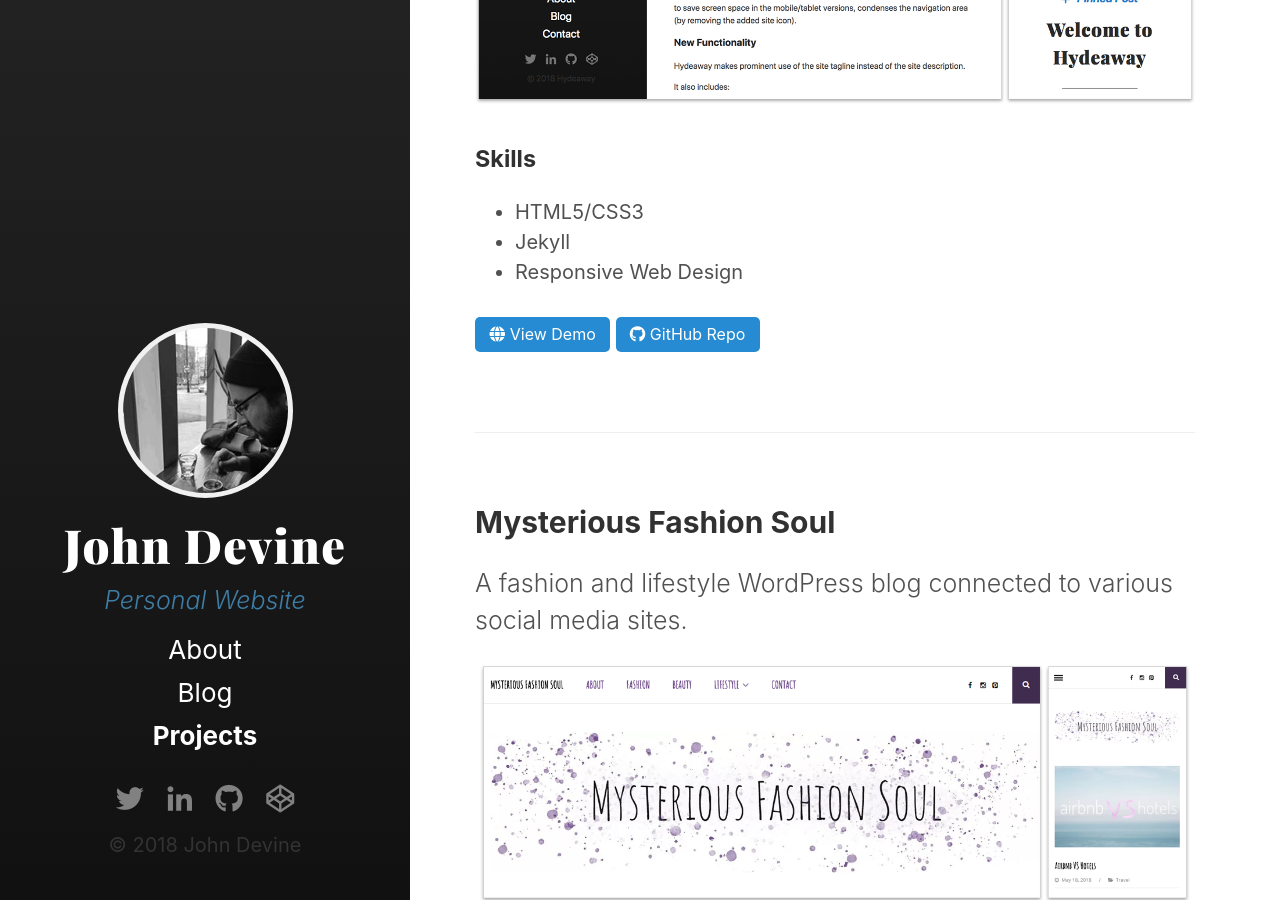
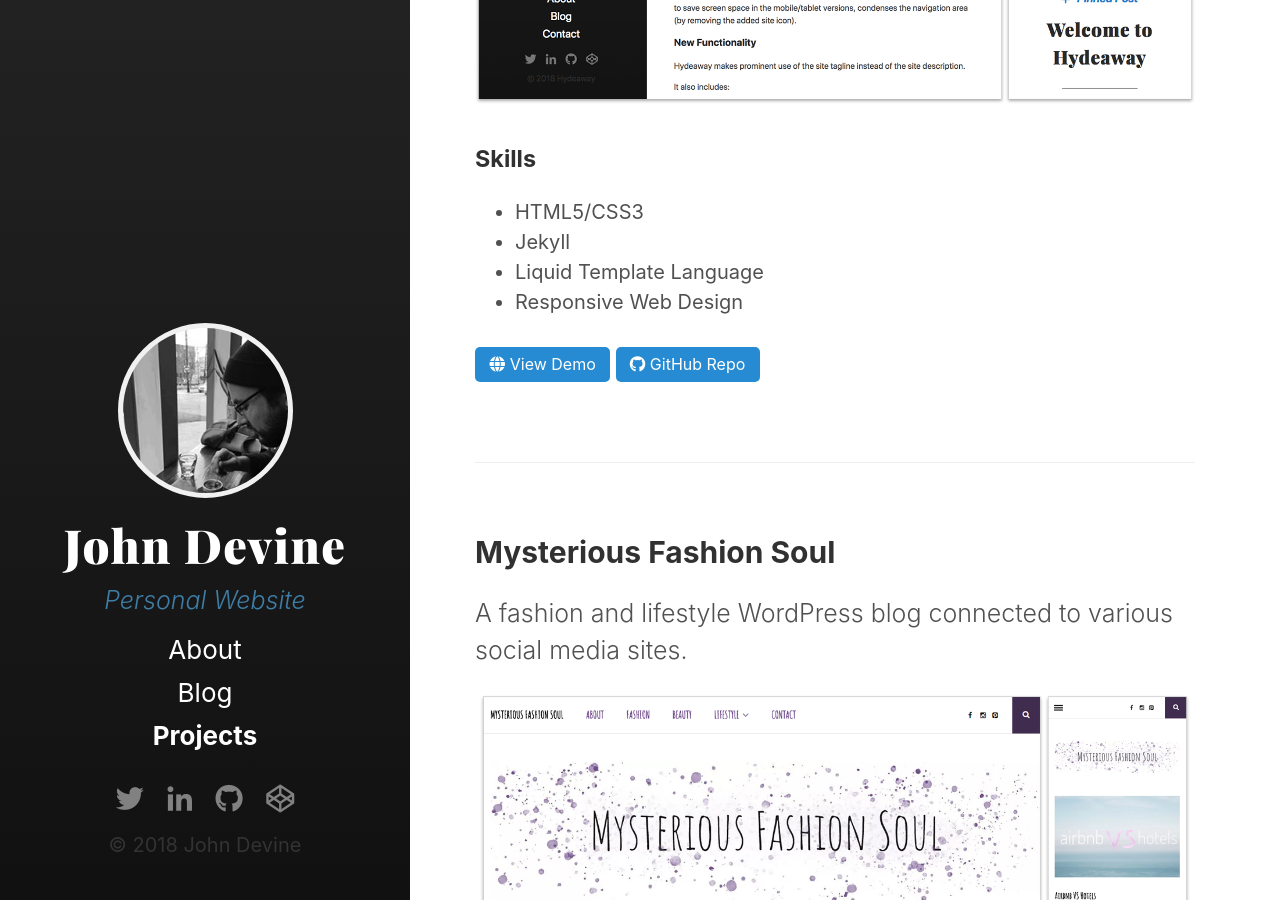
Before and after one commit to AdsonBatista/jpatrickdevine.github.io, a Jekyll site: the page built from projects.md, in a window 1280 px wide and 900 px high, scrolled down 642 px. Built offline with Jekyll 4.4.1, drawn with Linux system fonts in a browser that asks for light colours.

Commit message:
Add another custom icon to projects page

```diff
--- a/projects.md
+++ b/projects.md
@@ -13,6 +13,7 @@ title: Projects
 
 * HTML5/CSS3
 * Jekyll
+* Liquid Template Language
 * Responsive Web Design
 
 <a href="https://jpatrickdevine.github.io/hydeaway" title="Hydeaway Demo" class="button"><i class="fas fa-globe"></i> View Demo</a> <a href="https://github.com/jpatrickdevine/hydeaway" title="GitHub Repo" class="button"><i class="fab fa-github"></i> GitHub Repo</a>
@@ -33,6 +34,7 @@ Aside from the overall theme of the blog, I created custom social media buttons
 
 <div class="mfs-social-media">
   <a href="#"><img src="{{ site.baseurl }}/assets/img/mfs-social-icons/facebook34-5.jpg" alt="Facebook"></a>
+  <a href="#"><img src="{{ site.baseurl }}/assets/img/mfs-social-icons/twitter35-5.jpg" alt="Twitter"></a>
   <a href="#"><img src="{{ site.baseurl }}/assets/img/mfs-social-icons/instagram36.jpg" alt="Instagram"></a>
   <a href="#"><img src="{{ site.baseurl }}/assets/img/mfs-social-icons/pinterest36.jpg" alt="Pinterest"></a>
 </div>
```
